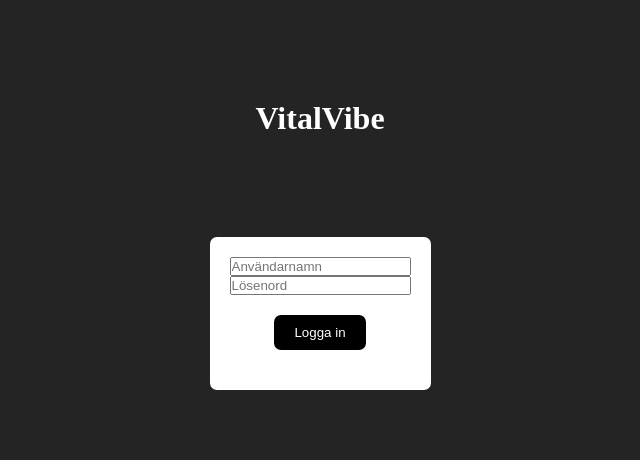
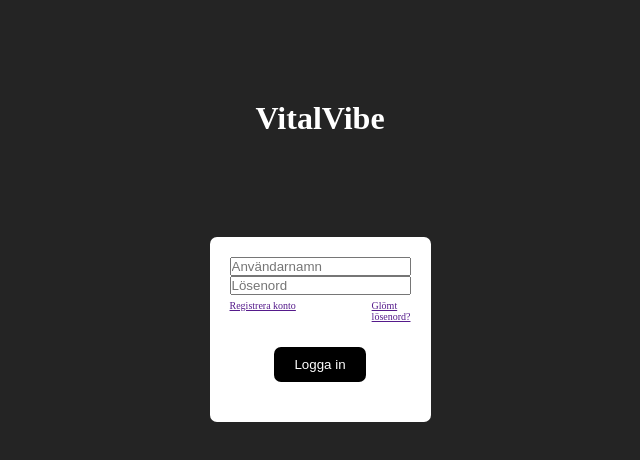
Before and after one commit to johnsson84/VitalVibe_Frontend, a React (Vite) app: page / in a window 1280 px wide. Shown: the top 460 px of the page, without its empty margins (320-960 px from the left). Built offline with nearby package versions, Linux system fonts and the light colour scheme.

Commit message:
added missed text

```diff
--- a/src/pages/loginpage/Loginpage.css
+++ b/src/pages/loginpage/Loginpage.css
@@ -12,6 +12,12 @@
     padding: 20px;
     border-radius: 7px;
 }
+.new-user {
+    padding: 5px 0px 5px 0px;
+    font-size: 10px;
+    display: flex;
+    justify-content: space-between;
+}
 .login-button {
     display: flex;
     justify-content: center;
--- a/src/pages/loginpage/Loginpage.jsx
+++ b/src/pages/loginpage/Loginpage.jsx
@@ -11,6 +11,15 @@ const Loginpage = () => {
             <form className='login-form'>
                 <input type="text" placeholder='Användarnamn'></input><br></br>
                 <input type="text" placeholder='Lösenord'></input><br></br>
+                <div className='new-user'>
+                    <div>
+                        <a href="">Registrera konto</a>
+                    </div>
+                    <div>
+                        <a href=''>Glömt<br></br> lösenord?</a>
+                    </div>
+
+                </div>
                 <div className='login-button'>
                     <button type="submit">Logga in</button>
                 </div>
```
